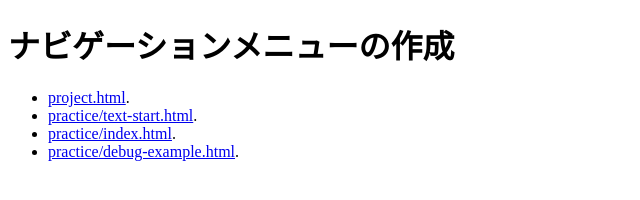
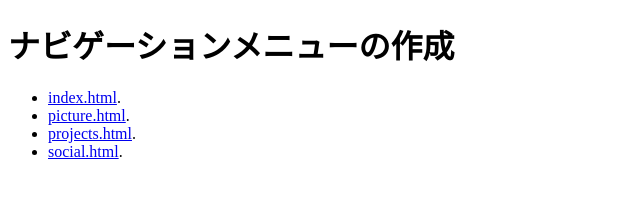
Before and after one commit to G184702021/medialabo, a plain HTML site: page practice/index.html in a window 1280 px wide. Shown: the whole page, without its empty margins (0-640 px from the left). Drawn offline with Linux system fonts and the light colour scheme.

Commit message:
第1回課題２つ目

```diff
--- a/practice/index.html
+++ b/practice/index.html
@@ -9,10 +9,10 @@
     <!-- put navigation menu just below here -->
     <h1>ナビゲーションメニューの作成</h1>
     <ul>
-    <li><a href="file:///Z:/medialabo/practice/projects.html" title="The Mozilla homepage" target="_blank">project.html</a>.</li>
-    <li><a href="file:///Z:/medialabo/practice/text-start.html" title="The Mozilla homepage" target="_blank">practice/text-start.html</a>.</li>
-    <li><a href="file:///Z:/medialabo/practice/index.html" title="The Mozilla homepage" target="_blank">practice/index.html</a>.</li>
-    <li><a href="file:///Z:/medialabo/practice/debug-example.html" title="The Mozilla homepage" target="_blank">practice/debug-example.html</a>.</li>
+    <li><a href="file:///Z:/medialabo/practice/index.html" title="The Mozilla homepage" target="_blank">index.html</a>.</li>
+    <li><a href="file:///Z:/medialabo/practice/picture.html" title="The Mozilla homepage" target="_blank">picture.html</a>.</li>
+    <li><a href="file:///Z:/medialabo/practice/projects.html" title="The Mozilla homepage" target="_blank">projects.html</a>.</li>
+    <li><a href="file:///Z:/medialabo/practice/social.html" title="The Mozilla homepage" target="_blank">social.html</a>.</li>
     </ul>
   </body>
 </html>
```
